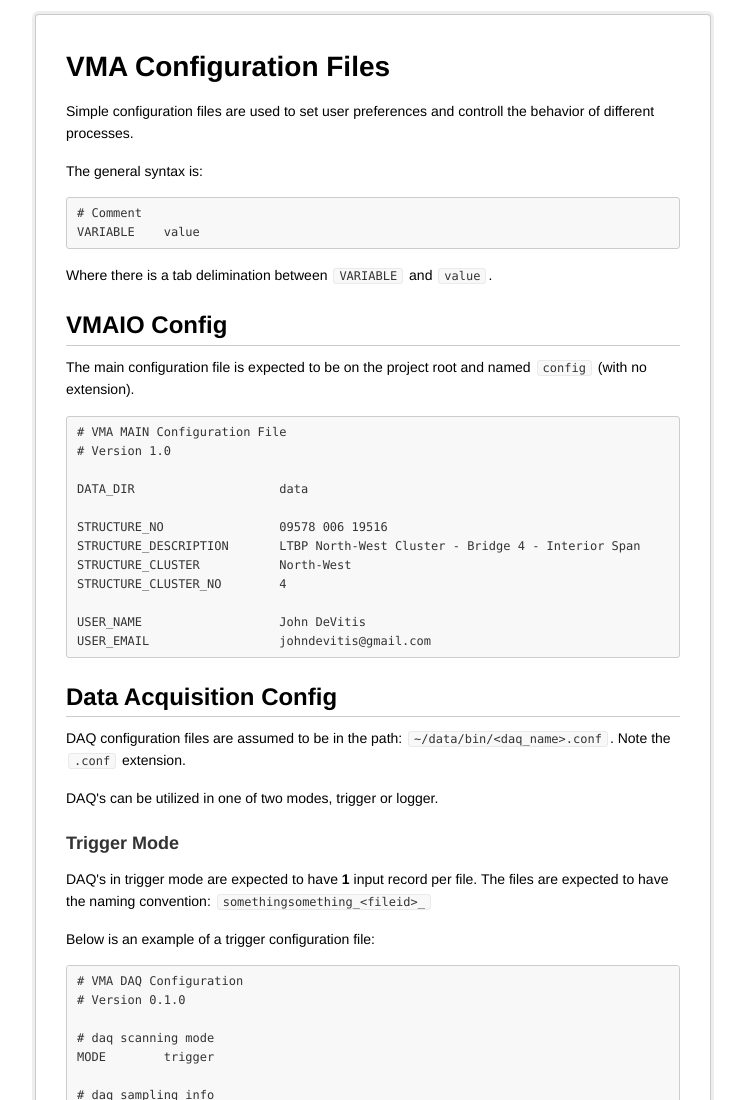
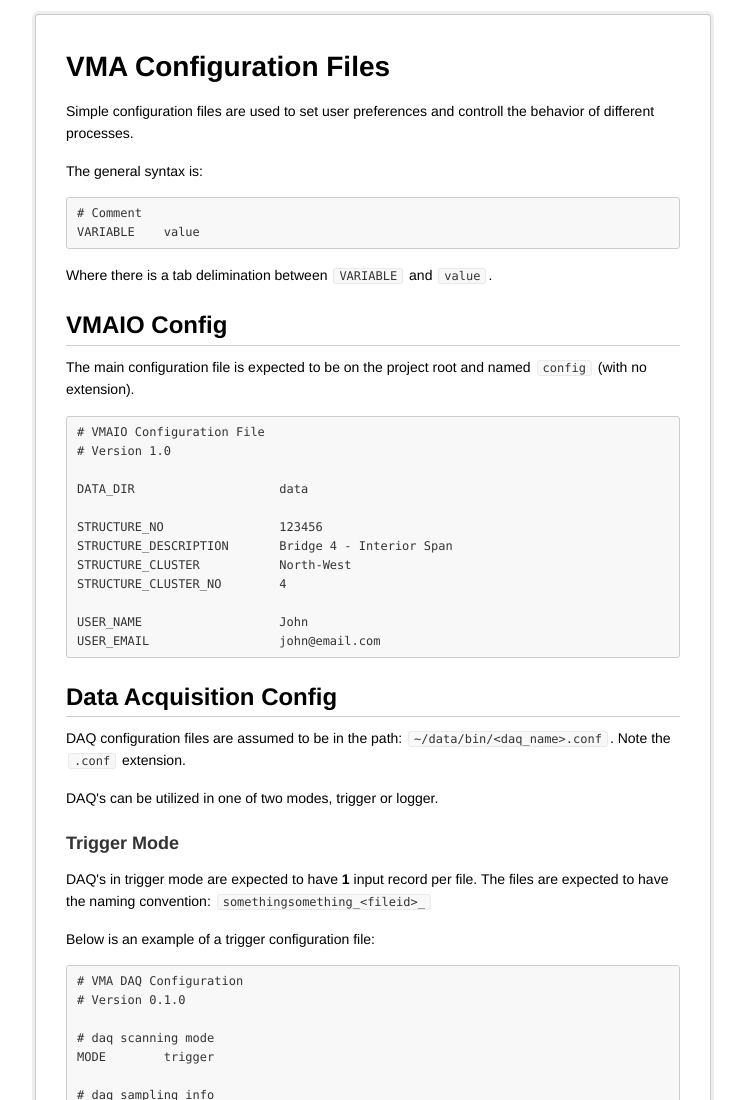
Before and after one commit to johndevitis/vibs, a plain HTML site: page docs/vmaio/vmaio-configs.html in a window 1280 px wide. Shown: the top 1100 px of the page, without its empty margins (267-1012 px from the left). Drawn offline with Linux system fonts and the light colour scheme.

Commit message:
updated vma configs doc

```diff
--- a/docs/vmaio/vmaio-configs.html
+++ b/docs/vmaio/vmaio-configs.html
@@ -17,18 +17,18 @@ VARIABLE    value</code></pre>
 <p>Where there is a tab delimination between <code>VARIABLE</code> and <code>value</code>.</p>
 <h2 id="vmaio-config">VMAIO Config</h2>
 <p>The main configuration file is expected to be on the project root and named <code>config</code> (with no extension).</p>
-<pre><code># VMA MAIN Configuration File
+<pre><code># VMAIO Configuration File
 # Version 1.0
 
 DATA_DIR                    data
 
-STRUCTURE_NO                09578 006 19516
-STRUCTURE_DESCRIPTION       LTBP North-West Cluster - Bridge 4 - Interior Span
+STRUCTURE_NO                123456
+STRUCTURE_DESCRIPTION       Bridge 4 - Interior Span
 STRUCTURE_CLUSTER           North-West
 STRUCTURE_CLUSTER_NO        4
 
-USER_NAME                   John DeVitis
-USER_EMAIL                  johndevitis@gmail.com</code></pre>
+USER_NAME                   John
+USER_EMAIL                  john@email.com</code></pre>
 <h2 id="data-acquisition-config">Data Acquisition Config</h2>
 <p>DAQ configuration files are assumed to be in the path: <code>~/data/bin/&lt;daq_name&gt;.conf</code>. Note the <code>.conf</code> extension.</p>
 <p>DAQ's can be utilized in one of two modes, trigger or logger.</p>
```
Also changed, not shown: 1 other file.
